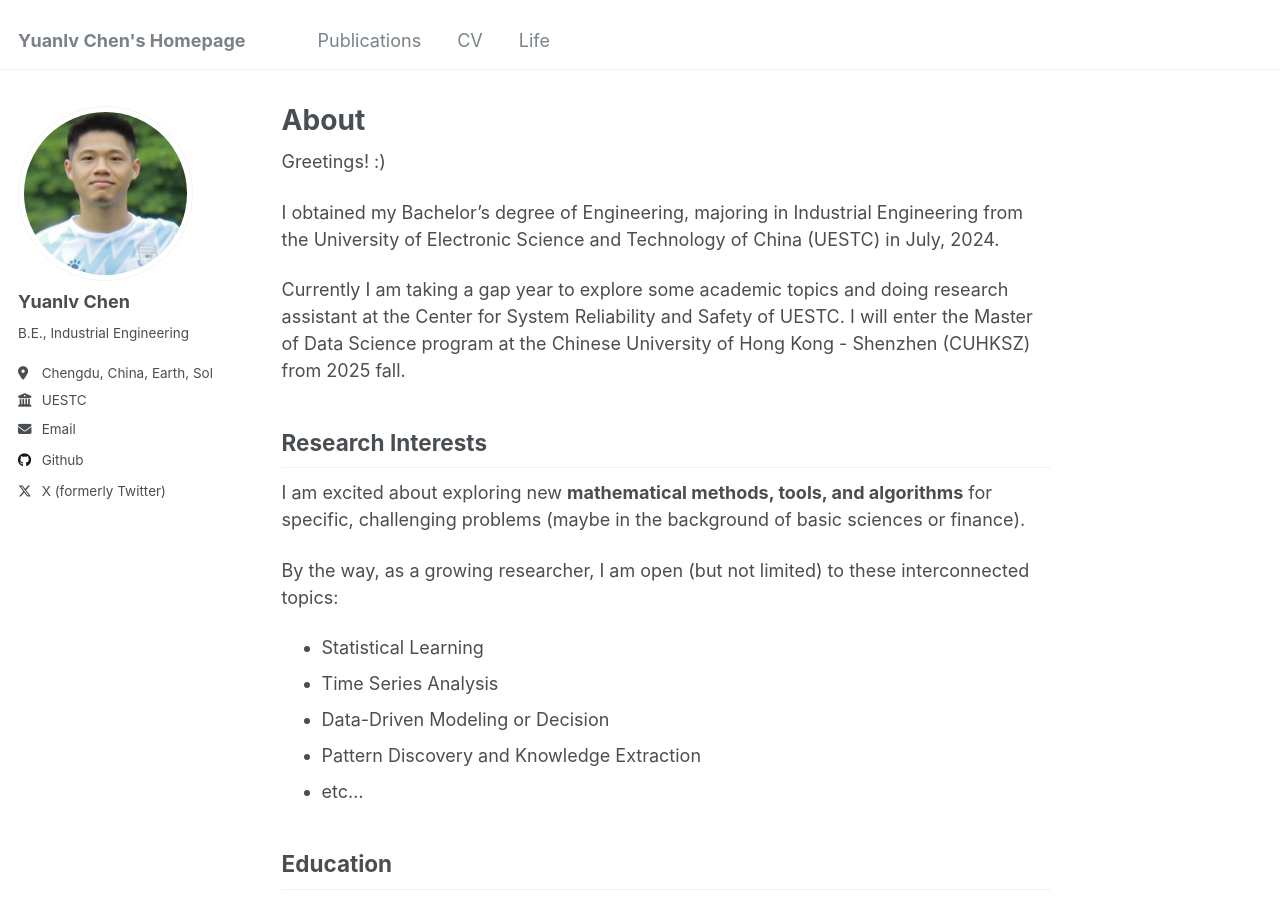
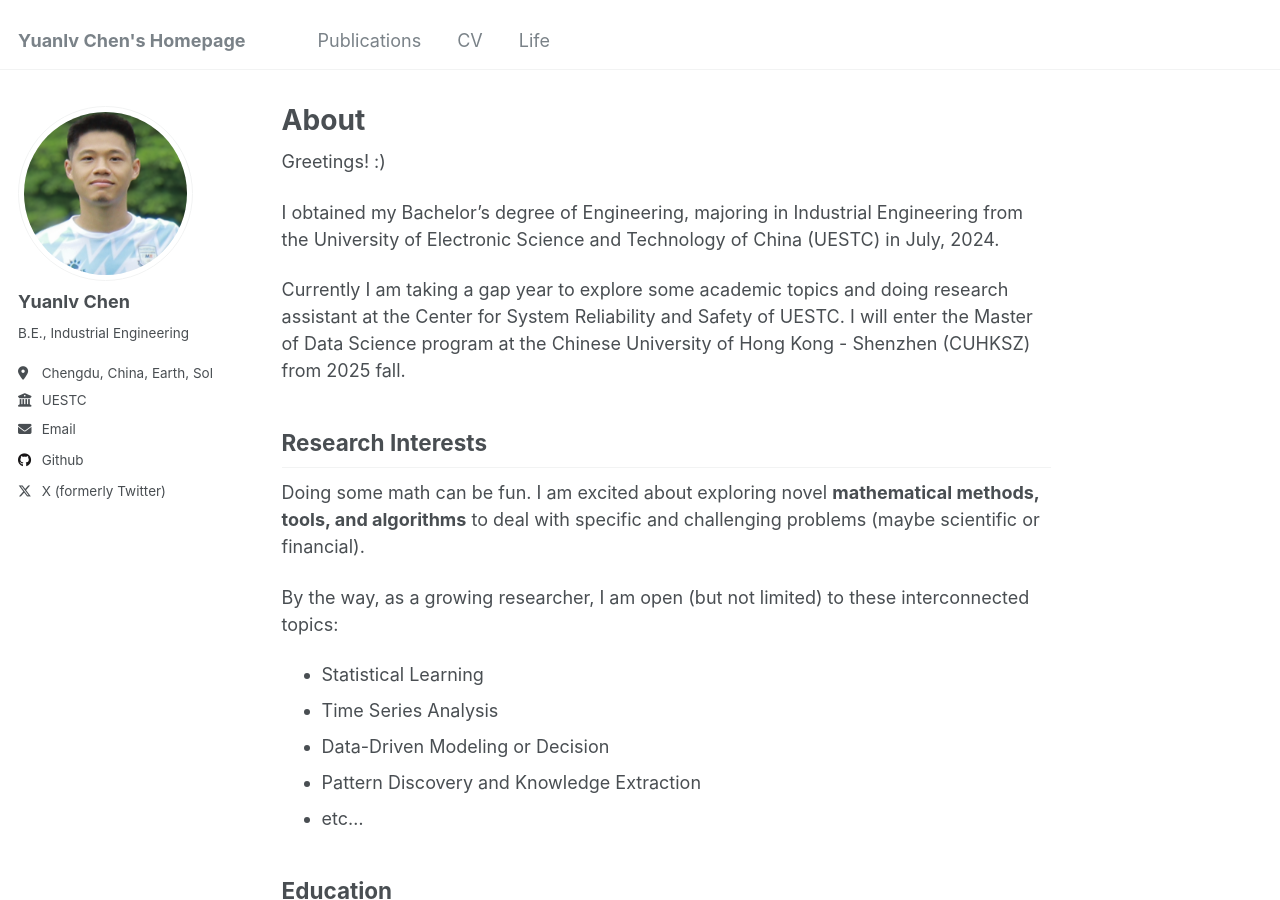
Before and after one commit to YLchen22/YLchen22.github.io, a Jekyll site: the page built from _pages/about.md, in a window 1280 px wide and 900 px high. Built offline with Jekyll 4.4.1, drawn with Linux system fonts in a browser that asks for light colours.

Commit message:
Update about.md

```diff
--- a/_pages/about.md
+++ b/_pages/about.md
@@ -15,7 +15,7 @@ Currently I am taking a gap year to explore some academic topics and doing resea
 
 Research Interests
 ------
-I am excited about exploring new **mathematical methods, tools, and algorithms** for specific, challenging problems (maybe in the background of basic sciences or finance).
+Doing some math can be fun. I am excited about exploring novel **mathematical methods, tools, and algorithms** to deal with specific and challenging problems (maybe scientific or financial).
 
 By the way, as a growing researcher, I am open (but not limited) to these interconnected topics:
 * Statistical Learning
```
